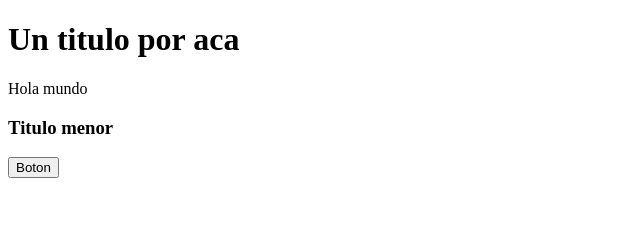
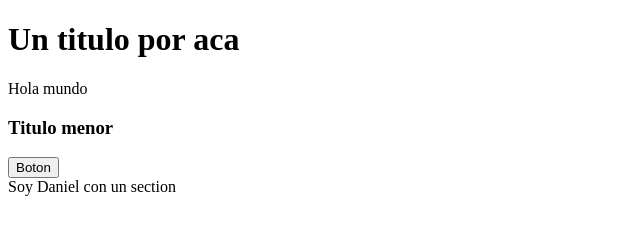
Before and after one commit to daniuf/eit-git-clase-1-0610, a plain HTML site: page index.html in a window 1280 px wide. Shown: the whole page, without its empty margins (0-640 px from the left). Drawn offline with Linux system fonts and the light colour scheme.

Commit message:
Daniel agregando section en index

```diff
--- a/index.html
+++ b/index.html
@@ -6,5 +6,6 @@
 	<p>Hola mundo</p>
 	<h3>Titulo menor</h3>
 	<button>Boton</button>
+	<section>Soy Daniel con un section</section>
   </body>
 </html>
```
